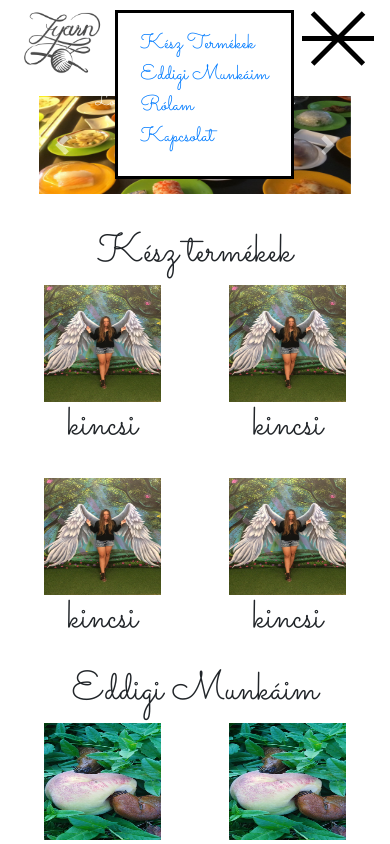
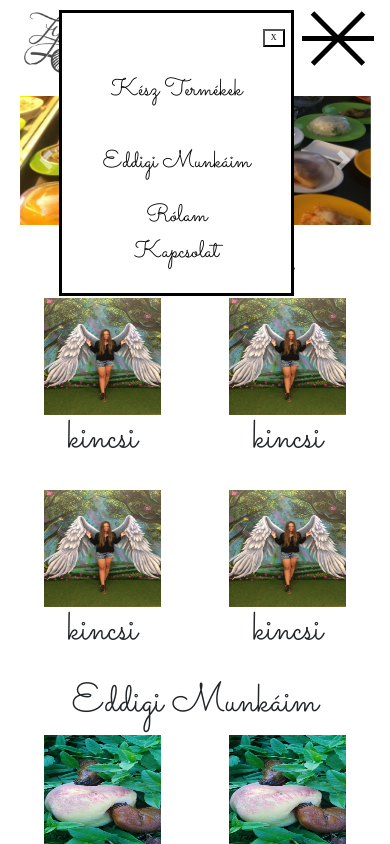
Before and after one commit to steven-trautmann/crochet-react-app, a React (Create React App) app: page / in a window 390 px wide. Both pictures are taken after a click on the element 338 px from the left and 38 px from the top of the page. Shown: the top 844 px of the page. Built offline with nearby package versions, Linux system fonts and the light colour scheme; no server answers.

Commit message:
navbar functionality finished, minimal styling

```diff
--- a/src/component/MovingPicture.js
+++ b/src/component/MovingPicture.js
@@ -1,13 +1,18 @@
-import React from "react";
+import React, { useContext } from "react";
 import Carousel from "react-bootstrap/Carousel";
+import { InnerWidthContext } from "../context/InnerWidthContext";
 
 export default function MovingPicture() {
+  const [width, setWidth] = useContext(InnerWidthContext);
+
+  let fromMobile = width < 1200;
+
   return (
     <div
       style={{
-        width: "80vw",
+        width: fromMobile ? "90vw" : "80vw",
         margin: "auto",
-        height: "30vw",
+        height: fromMobile ? "33.25vw" : "30vw",
         marginTop: "6rem",
       }}
     >
@@ -15,7 +20,7 @@ export default function MovingPicture() {
         <Carousel.Item>
           <img
             className="d-block w-100"
-            style={{ height: "25vw", width: "80vw" }}
+            style={{ height: fromMobile ? "33vw" : "25vw" }}
             src={`/sample_picture.jpg`}
             alt="First slide"
           />
@@ -27,7 +32,7 @@ export default function MovingPicture() {
         <Carousel.Item>
           <img
             className="d-block w-100"
-            style={{ height: "25vw", width: "80vw" }}
+            style={{ height: fromMobile ? "33vw" : "25vw" }}
             src={`/sample_picture.jpg`}
             alt="Third slide"
           />
@@ -40,7 +45,7 @@ export default function MovingPicture() {
         <Carousel.Item>
           <img
             className="d-block w-100"
-            style={{ height: "25vw", width: "80vw" }}
+            style={{ height: fromMobile ? "33vw" : "25vw" }}
             src={`/sample_picture.jpg`}
             alt="Third slide"
           />
@@ -54,24 +59,5 @@ export default function MovingPicture() {
         </Carousel.Item>
       </Carousel>
     </div>
-    // <div
-    //   style={{
-    // width: "80vw",
-    // margin: "auto",
-    // paddingTop: "6rem",
-    // height: "25vw",
-    // paddingLeft: "1vw",
-    // paddingRight: "1vw",
-    //   }}
-    // >
-    //   <img
-    //     src={`/sample_picture.jpg`}
-    //     alt="kicsike"
-    //     style={{
-    //       height: "25vw",
-    //       width: "80vw",
-    //     }}
-    //   />
-    // </div>
   );
 }
--- a/src/layout/Header.js
+++ b/src/layout/Header.js
@@ -8,12 +8,12 @@ import "../style/hamburgerMenu.scss";
 import "../style/navBar.css";
 
 export default function Header() {
+  //delete these when refactor!
   const [themeMode, setThemeMode] = useContext(NavBarThemeContext);
-  const [width, setWidth] = useContext(InnerWidthContext);
   const currentTheme = NavBarThemes[themeMode];
 
+  const [width, setWidth] = useContext(InnerWidthContext);
   let fromMobile = false;
-  window.addEventListener("load", () => setDropdownPositions());
 
   const [
     finishedProductsLeftFromWindow,
@@ -31,6 +31,27 @@ export default function Header() {
     setPrevProductsWidthFromWindow,
   ] = useState(0);
 
+  window.addEventListener("load", () => {
+    setDropdownPositions();
+    setUpTheCollapsibleDropDownItems();
+  });
+
+  function setUpTheCollapsibleDropDownItems() {
+    let coll = document.getElementsByClassName("collapsible");
+
+    for (let i = 0; i < coll.length; i++) {
+      coll[i].addEventListener("click", function () {
+        this.classList.toggle("active");
+        let content = this.nextElementSibling;
+        if (content.style.maxHeight) {
+          content.style.maxHeight = null;
+        } else {
+          content.style.maxHeight = content.scrollHeight + "px";
+        }
+      });
+    }
+  }
+
   const setFinishedDropDownPositions = () => {
     let finishedDropDownButton = document.getElementById(
       "finishedProductsButton"
@@ -47,8 +68,10 @@ export default function Header() {
   };
 
   const setDropdownPositions = useCallback(() => {
-    setFinishedDropDownPositions();
-    setPrevDropDownPositions();
+    if (!fromMobile) {
+      setFinishedDropDownPositions();
+      setPrevDropDownPositions();
+    }
   });
 
   React.useEffect(() => {
@@ -61,6 +84,7 @@ export default function Header() {
     window.addEventListener("resize", () => setWidth(window.innerWidth));
   }, [setWidth]);
 
+  // dropping dropDowns
   const finishedProductsDropper = () => {
     let myDropdown = document.getElementById("finishedProducts");
     dropDropDown(myDropdown);
@@ -81,7 +105,7 @@ export default function Header() {
     }
   }
 
-  //Clicking out
+  //Clicking out of dropdown
   window.onclick = function (e) {
     if (
       !e.target.matches("#finishedProductsButton") &&
@@ -99,44 +123,6 @@ export default function Header() {
       }
     }
   };
-
-  const TopNav = styled.div`
-    overflow: hidden;
-    background-color: white;
-    position: fixed;
-    top: 0;
-    width: 100vw;
-    height: 5rem;
-    z-index: 2;
-    left: 0;
-    text-align: center;
-
-    @media (min-width: 576px) {
-      display: block;
-    }
-  `;
-
-  // const Links = {
-  //   border: "none",
-  //   backgroundColor: "white",
-  //   color: "black",
-  //   float: "left",
-  //   display: "block",
-  //   textAlign: "center",
-  //   marginLeft: "3.5rem",
-  //   textDecoration: "none",
-  //   fontSize: "1.9rem",
-  //   padding: "1.3rem",
-  //   paddingLeft: "3vw",
-  //   "&:hover": {
-  //     background: "gray",
-  //     color: "red",
-  //   },
-  //   "&:active": {
-  //     backgroundColor: "#2196f3",
-  //     color: `${currentTheme.color}`,
-  //   },
-  // };
 
   const toggleClasses = () => {
     let elements = document.getElementsByClassName("hamburger-menu");
@@ -194,10 +180,20 @@ export default function Header() {
     );
   };
 
-  const MobileDiv = styled.div`
+  const TopNav = styled.div`
+    overflow: hidden;
+    background-color: white;
     position: fixed;
-    top: 1rem;
-    right: 0;
+    top: 0;
+    width: 100vw;
+    height: 5rem;
+    z-index: 2;
+    left: 0;
+    text-align: center;
+
+    @media (min-width: 576px) {
+      display: block;
+    }
   `;
 
   return (
@@ -255,18 +251,75 @@ export default function Header() {
       </div>
 
       <div id="mobile" className="hamburgerDropDownDisquise">
+        <button
+          style={{
+            fontSize: "0.5rem",
+            float: "right",
+            marginBottom: "0.5rem",
+            background: "white",
+            fontFamily: "auto",
+            outline: "black",
+          }}
+          onClick={() => toggleClasses()}
+        >
+          X
+        </button>
         <ul style={{ listStyleType: "none" }}>
           <li>
-            <Link to="/">Kész Termékek</Link>
+            <button
+              style={{ outline: "none" }}
+              class="collapsible hamburgerNavItem"
+            >
+              Kész Termékek
+            </button>
+            <div style={{ borderRadius: "20%" }} class="content">
+              <ul
+                style={{
+                  listStyleType: "none",
+                  textAlign: "center",
+                }}
+              >
+                <li>
+                  <Link to="/kesz-termekek/figurak">Figurák</Link>
+                </li>
+                <li>
+                  <Link to="/kesz-termekek/plussok">Plüssök</Link>
+                </li>
+              </ul>
+            </div>
           </li>
           <li>
-            <Link to="/about">Eddigi Munkáim</Link>
+            <button
+              style={{ outline: "none" }}
+              class="collapsible hamburgerNavItem"
+            >
+              Eddigi Munkáim
+            </button>
+            <div style={{ borderRadius: "20%" }} class="content">
+              <ul
+                style={{
+                  listStyleType: "none",
+                  textAlign: "center",
+                }}
+              >
+                <li>
+                  <Link to="/kesz-termekek/figurak">Figurák</Link>
+                </li>
+                <li>
+                  <Link to="/kesz-termekek/plussok">Plüssök</Link>
+                </li>
+              </ul>
+            </div>
           </li>
           <li>
-            <Link to="/criminalDefence">Rólam</Link>
+            <Link className="hamburgerNavItem" to="/rolam">
+              Rólam
+            </Link>
           </li>
           <li>
-            <Link to="/DUIS">Kapcsolat</Link>
+            <Link className="hamburgerNavItem" to="/kapcsolat">
+              Kapcsolat
+            </Link>
           </li>
         </ul>
       </div>
--- a/src/style/hamburgerMenu.scss
+++ b/src/style/hamburgerMenu.scss
@@ -70,7 +70,7 @@ $bar-spacing: 1.25rem;
   top: 0.6rem;
   right: 6rem;
   display: block;
-  z-index: 11;
+  z-index: 16;
   background-color: white;
   border: solid black;
   font-size: 1.2rem;
@@ -87,7 +87,7 @@ $bar-spacing: 1.25rem;
   top: 0.6rem;
   right: 6rem;
   display: block;
-  z-index: 11;
+  z-index: 16;
   background-color: white;
   border: solid black;
   font-size: 1.2rem;
@@ -102,3 +102,47 @@ ul {
   padding-inline-start: 1rem;
   padding-inline-end: 1rem;
 }
+
+// collapsible sub-menus
+
+.collapsible {
+  background-color: #777;
+  color: white;
+  cursor: pointer;
+  padding: 18px;
+  width: 100%;
+  border: none;
+  text-align: left;
+  outline: none;
+  font-size: 15px;
+}
+
+.active,
+.collapsible:hover {
+  background-color: #555;
+}
+
+.content {
+  padding: 0 18px;
+  max-height: 0;
+  overflow: hidden;
+  transition: max-height 0.2s ease-out;
+  background-color: #f1f1f1;
+}
+
+.hamburgerNavItem {
+  border: none;
+  background-color: white;
+  color: black;
+  display: block;
+  text-align: center;
+  text-decoration: none;
+  outline: none;
+  border-radius: 20%;
+  font-size: 1.5rem;
+}
+
+.hamburgerNavItem:hover {
+  color: black;
+  background-color: lightgray;
+}
```
